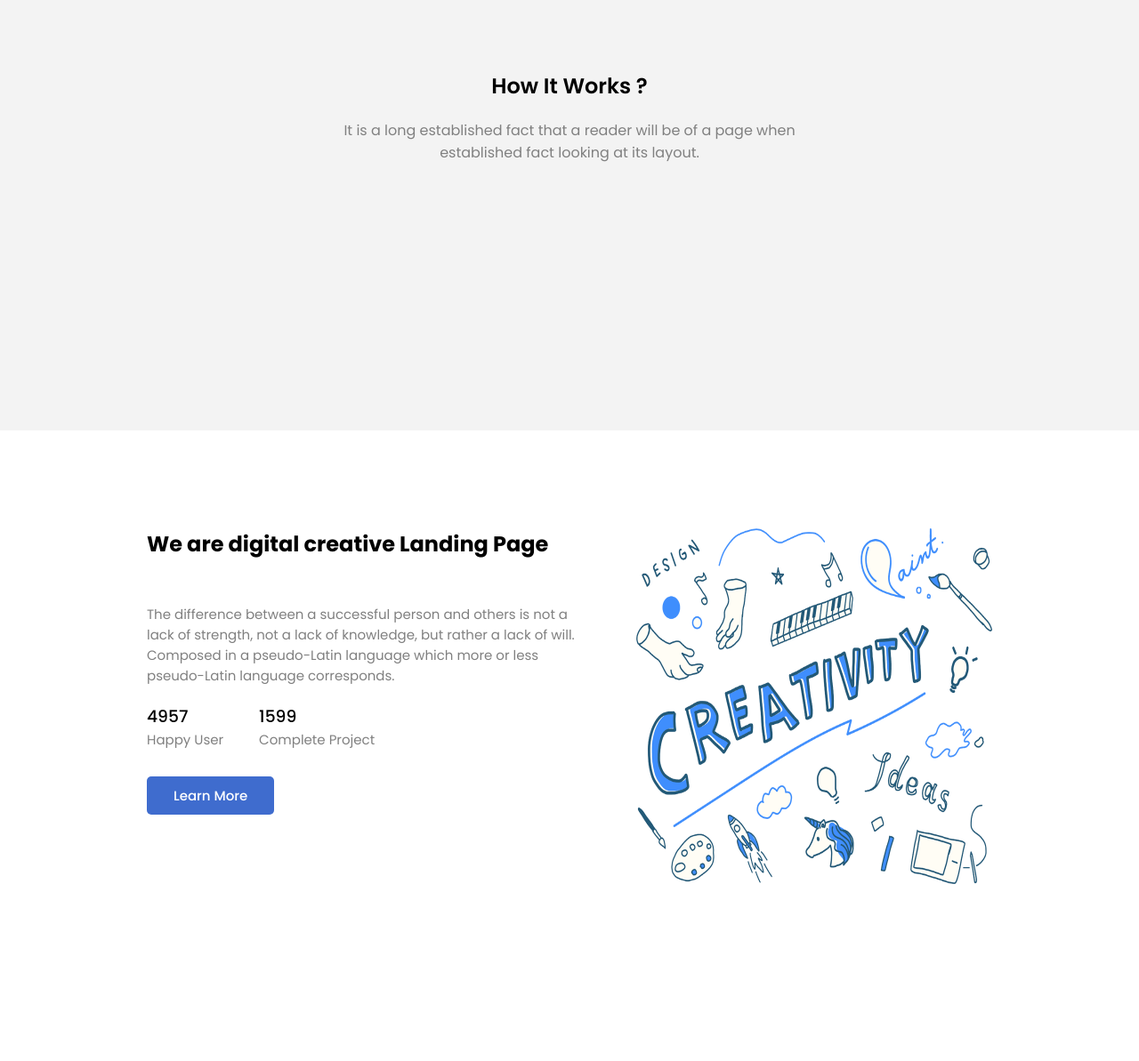
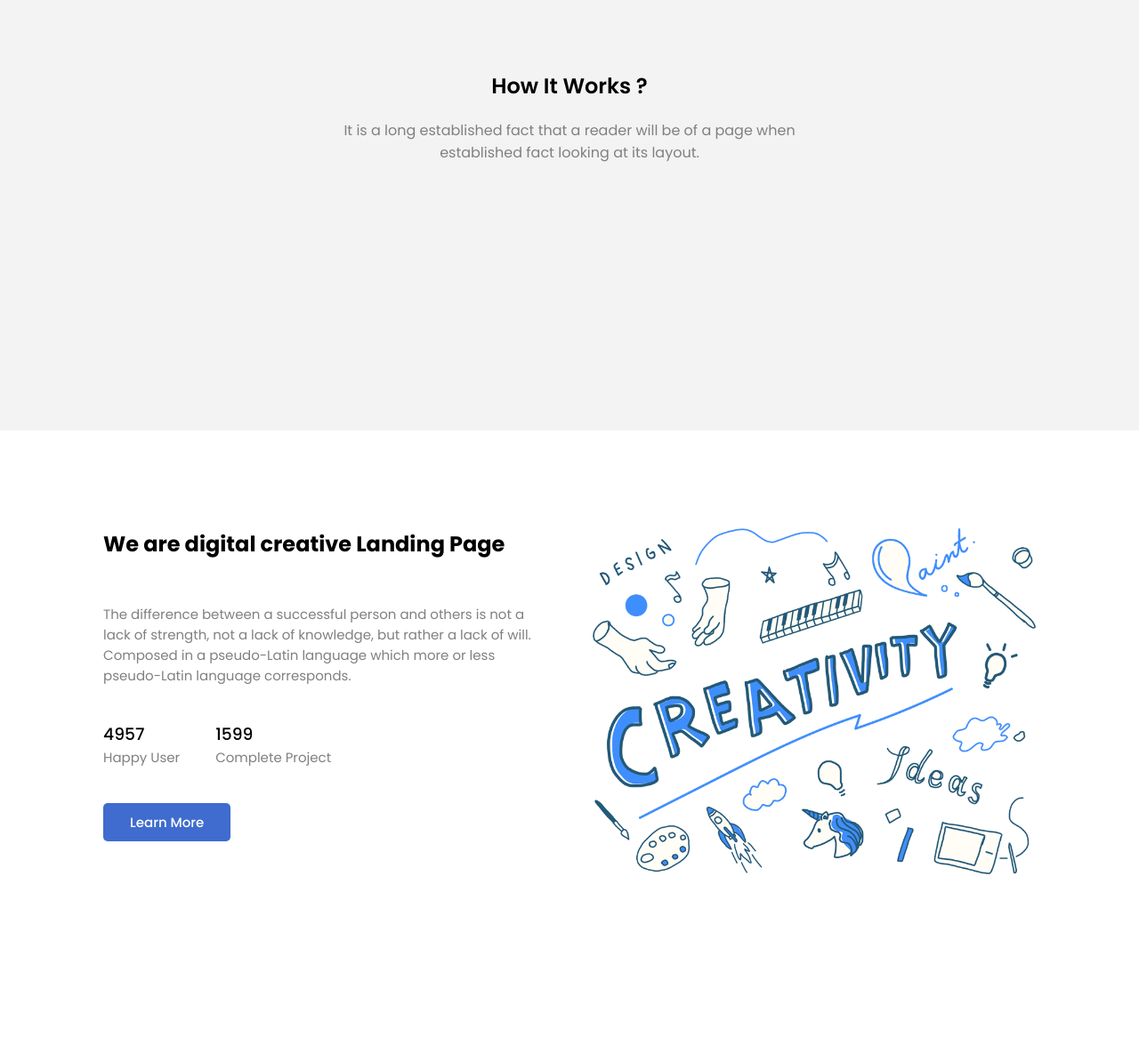
Before and after one commit to fredericbranca/LandingPage, a PHP site: page / in a window 1280 px wide. Shown: the part 3977-5170 px from the top of the page at 89% size. Run offline with PHP 8.4, Linux system fonts and the light colour scheme; some libraries are stand-ins or nearby versions.

Commit message:
responsive section pricing

```diff
--- a/style.css
+++ b/style.css
@@ -501,14 +501,12 @@ nav ul li a {
 .h-pricing-card{
     max-width: 500px;
     max-height: 400px;
-    min-width: 300px;
-    min-height: 300px;
+    min-width: 150px;
+    min-height: 150px;
 }
 .header-pricing img {
-    max-width: 400px;
-    max-height: 400px;
-    min-width: 300px;
-    min-height: 300px;
+    max-width: 500px;
+    max-height: 389px;
 }
 
 .h-pricing-card h2 {
@@ -519,8 +517,8 @@ nav ul li a {
     display: flex;
     flex-wrap: wrap;
     gap: 40px;
-    margin-top: 20px;
-    margin-bottom: 30px;
+    margin-top: 40px;
+    margin-bottom: 40px;
 }
 
 .h-pricing-stat h3 {
@@ -548,3 +546,32 @@ nav ul li a {
 .header-pricing button:hover {
     background-color: hsl(221, 54%, 61%);
 }
+
+/* Media Queries */
+@media (max-width: 1065px) {
+    .header-pricing img {
+        max-width: 400px;
+        max-height: 312px;
+    }
+    .h-pricing-card{
+        max-width: 400px;
+        max-height: 300px;
+        min-width: 150px;
+        min-height: 150px;
+    }
+}
+
+@media (max-width: 867px) {
+    .header-pricing img {
+        padding-left: 20px;
+        max-width: 350px;
+        max-height: 273px;
+    }
+    .h-pricing-card{
+        padding-left: 20px;
+        max-width: 350px;
+        max-height: 350px;
+        min-width: 150px;
+        min-height: 150px;
+    }
+}
```
